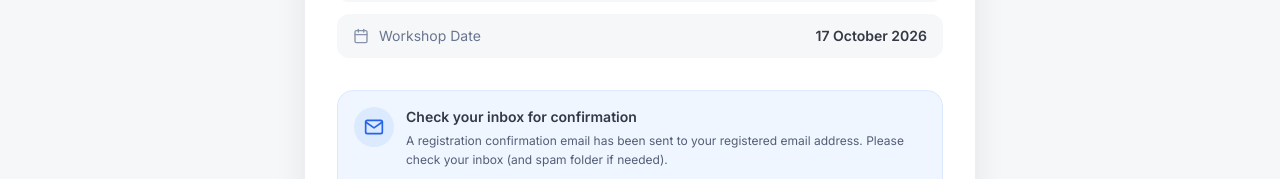
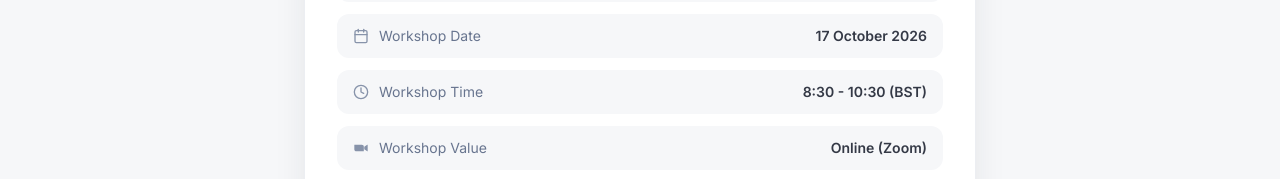
Before and after one commit to moududi2002/research-ustad-workshop, a Next.js app in the folder frontend/: page /success in a window 1280 px wide. Shown: the part 621-800 px from the top of the page. Built offline with nearby package versions, Linux system fonts and the light colour scheme; no server answers.

Commit message:
time and value

```diff
--- a/frontend/src/app/success/page.tsx
+++ b/frontend/src/app/success/page.tsx
@@ -14,12 +14,15 @@ import {
   FiHash,
   FiMessageCircle,
   FiExternalLink,
+  FiClock,
 } from 'react-icons/fi';
 import { HiOutlineAcademicCap } from 'react-icons/hi2';
 
 import { getRegistration } from '@/lib/api';
 import type { RegistrationResponse } from '@/types';
 import { SiGmail } from "react-icons/si";
+import { BiLogoZoom } from "react-icons/bi";
+
 
 
 function SuccessContent() {
@@ -51,6 +54,8 @@ function SuccessContent() {
   }, [registrationId]);
 
   const workshopDate = ' 17 October 2026';
+  const workshopTime = ' 8:30 - 10:30 (BST)';
+  const workshopValue= 'Online (Zoom)'
 
   const calendarUrl =
     'https://calendar.google.com/calendar/render?action=TEMPLATE' +
@@ -114,6 +119,18 @@ function SuccessContent() {
                   label="Workshop Date"
                   value={workshopDate}
                 />
+
+                <DetailRow
+                  icon={<FiClock className="h-4 w-4" />}
+                  label="Workshop Time"
+                  value={workshopTime}
+                />
+                <DetailRow
+                  icon={<BiLogoZoom className="h-4 w-4" />}
+                  label="Workshop Value"
+                  value={workshopValue}
+                />
+
               </div>
 
               {/* Email Confirmation Notice */}
--- a/frontend/src/types/index.ts
+++ b/frontend/src/types/index.ts
@@ -19,6 +19,8 @@ export interface RegistrationResponse {
   fullName: string;
   email: string;
   workshopDate: string;
+  workshopTime: string;
+  workshopVanue: string;
   createdAt: string;
 }
 
```
Also changed, not shown: 1 other file (tests, documents, lock files or other folders).
